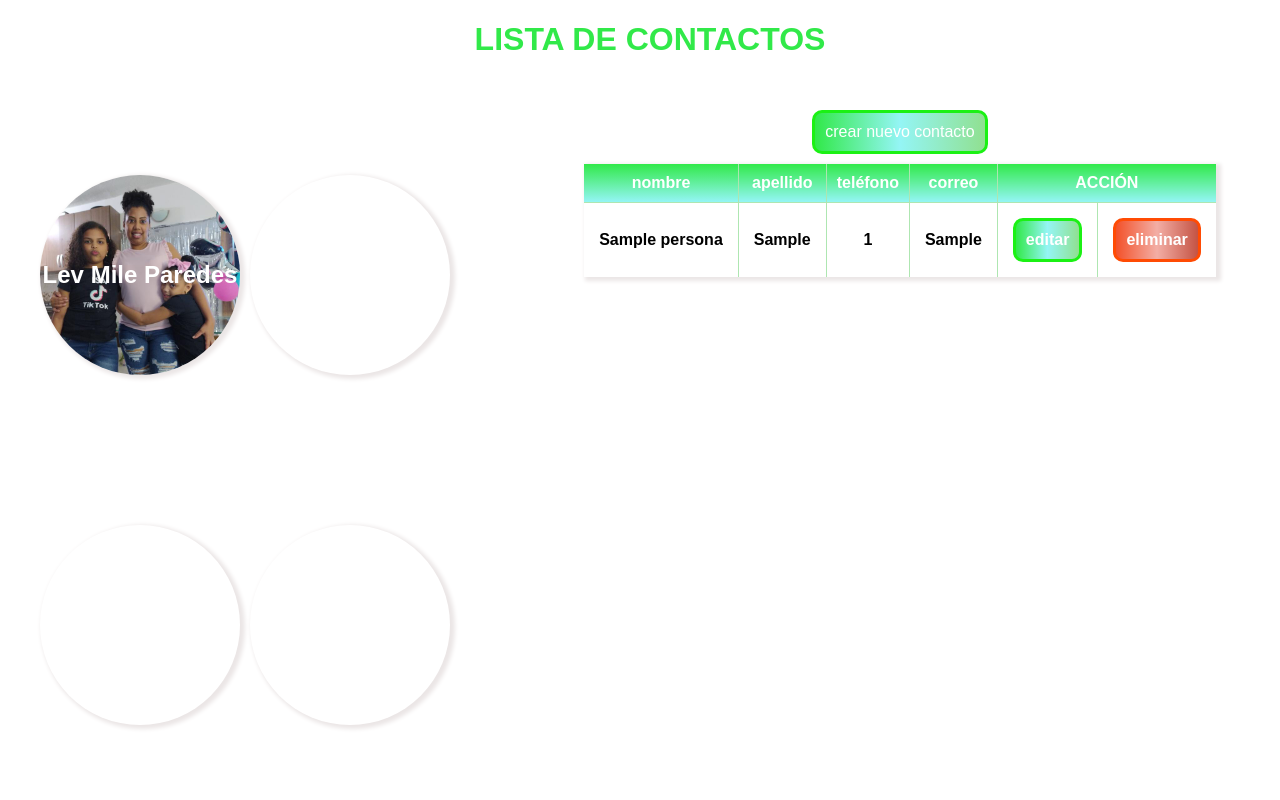
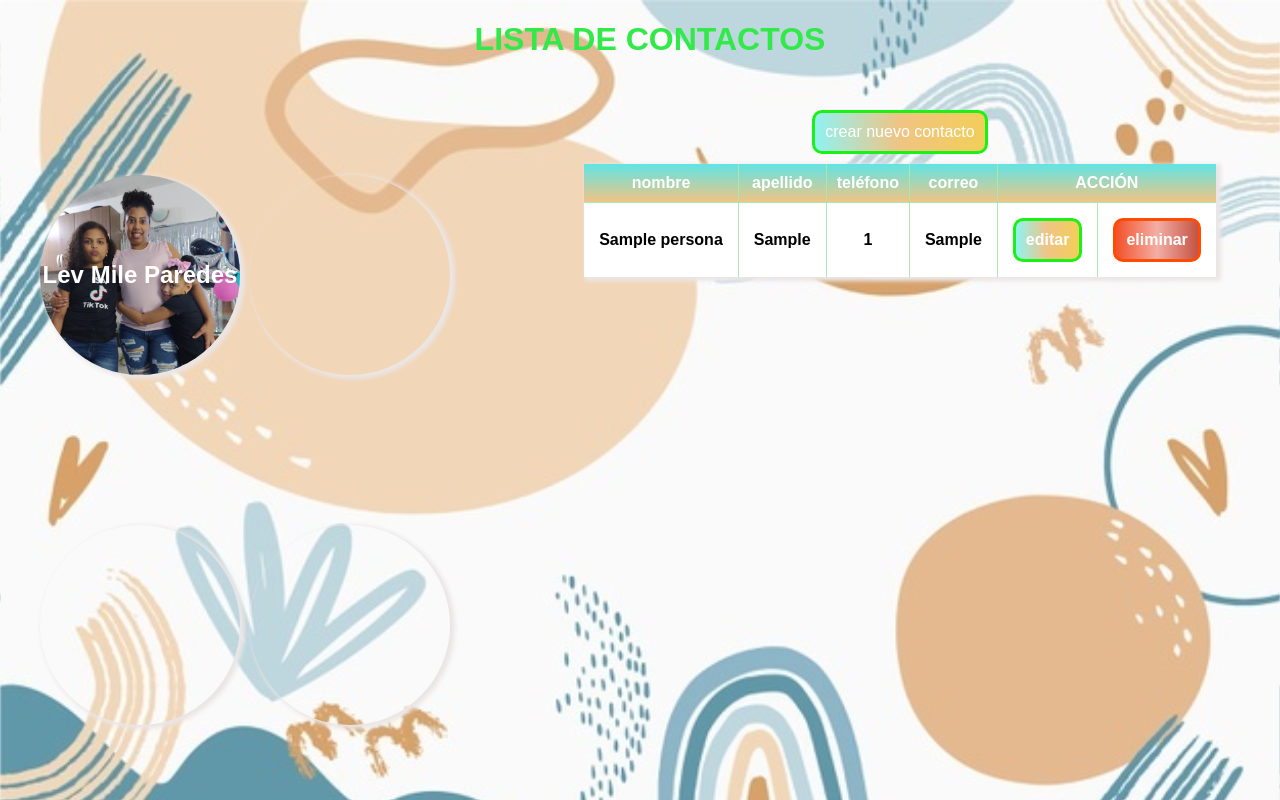
Before and after one commit to Diego213073/Crud-django, a Django app: page / in a window 1280 px wide. Run offline with Django 3.2, Linux system fonts and the light colour scheme; tables that the repository leaves empty hold one stand-in row (values such as "Sample post"); some web fonts are replaced.

Commit message:
ultimos ajustes para el front

```diff
--- a/proyecto/proyecto_init/templates/static/css/crearUsuario.css
+++ b/proyecto/proyecto_init/templates/static/css/crearUsuario.css
@@ -4,6 +4,8 @@
     display: flex;
     justify-content: center;
     align-items: center;
+    background-image: url('../imagenes/blanco.jpg');
+    background-size: cover;
 }
 
 html,body{
--- a/proyecto/proyecto_init/templates/static/css/estilos.css
+++ b/proyecto/proyecto_init/templates/static/css/estilos.css
@@ -5,6 +5,8 @@
     grid-template-columns: 1fr 500px 800px;
     grid-template-rows: 100px 1fr;
     font-family: 'Fira Sans Condensed', sans-serif;
+    background-image: url('../imagenes/blanco.jpg');
+    background-size: cover;
 
 }
 
@@ -43,8 +45,8 @@
 
 main>div:hover {
     cursor: pointer;
-    color: rgb(27, 241, 20);
-    box-shadow: 2px 3px 10px 6px rgb(116, 214, 124);
+    color: rgb(248, 193, 13);
+    box-shadow: 2px 3px 10px 6px rgb(226, 206, 174);
 }
 
 .contenido {
@@ -73,7 +75,7 @@
 
 
 table th {
-    background-image: linear-gradient(rgb(49, 233, 73), rgb(148, 245, 245));
+    background-image: linear-gradient(rgb(96, 228, 228),rgb(240, 196, 131) );
     color: white;
     padding: 10px;
     border-right: 1px solid rgb(174, 230, 177);
@@ -101,7 +103,7 @@
     border: 3px solid rgb(27, 241, 20);
     border-radius: 10px;
     text-align: center;
-    background-image: linear-gradient(to right, rgb(49, 233, 73), rgb(148, 245, 245), rgb(144, 224, 144));
+    background-image: linear-gradient(to right,rgb(145, 242, 242),rgb(240, 196, 131), rgb(242, 206, 89));
 }
 
 .btn-accion a {
```
Also changed, not shown: proyecto/proyecto_init/templates/static/imagenes/blanco.jpg (added).
